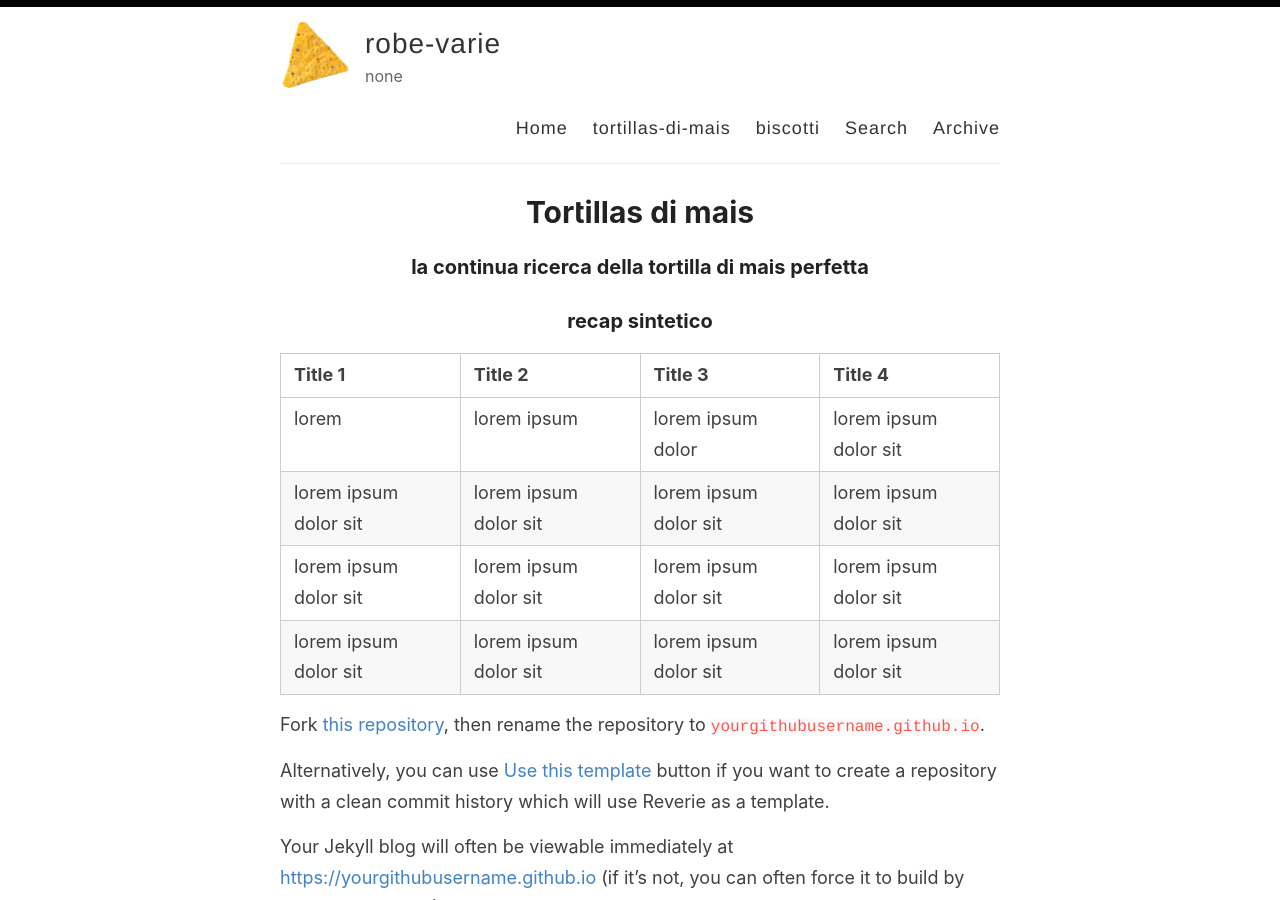
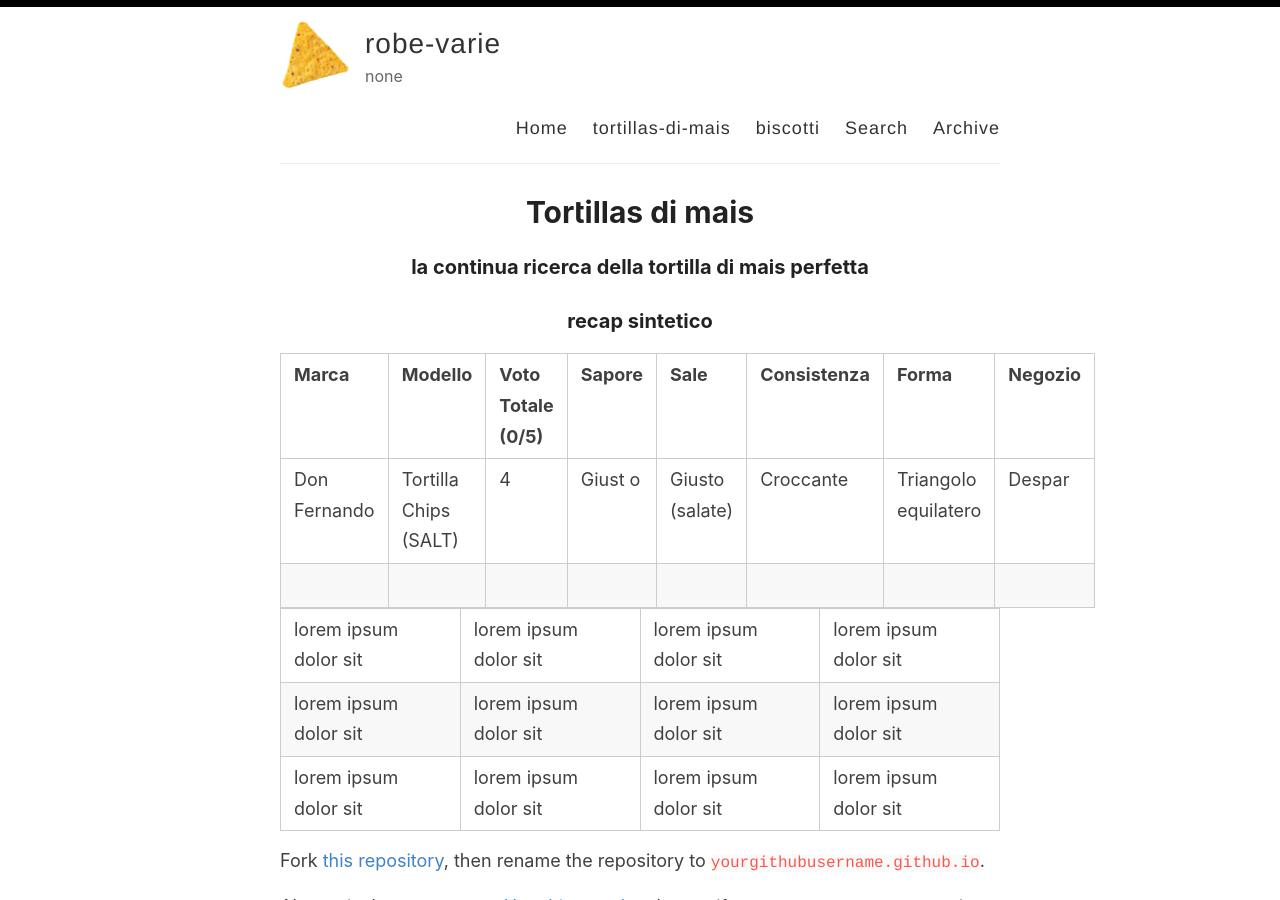
Before and after one commit to robe-varie/robe-varie.github.io, a Jekyll site: the page built from _pages/tortillas-di-mais.md, in a window 1280 px wide and 900 px high. Built offline with Jekyll 4.4.1, drawn with Linux system fonts in a browser that asks for light colours.

Commit message:
Update tortillas-di-mais.md

```diff
--- a/_pages/tortillas-di-mais.md
+++ b/_pages/tortillas-di-mais.md
@@ -10,12 +10,14 @@ permalink: /tortillas-di-mais/
 
 ### recap sintetico
 
-|Title 1               | Title 2               | Title 3               | Title 4              |
-|--------------------- | --------------------- | --------------------- | ---------------------|
-|lorem                 | lorem ipsum           | lorem ipsum dolor     | lorem ipsum dolor sit|
-|lorem ipsum dolor sit | lorem ipsum dolor sit | lorem ipsum dolor sit | lorem ipsum dolor sit|
-|lorem ipsum dolor sit | lorem ipsum dolor sit | lorem ipsum dolor sit | lorem ipsum dolor sit|
-|lorem ipsum dolor sit | lorem ipsum dolor sit | lorem ipsum dolor sit | lorem ipsum dolor sit|
+| Marca             | Modello           | Voto Totale (0/5) | Sapore            | Sale              | Consistenza       | Forma             | Negozio           |
+| ----------------- | ----------------- | ----------------- | ----------------- | ----------------- | ----------------- | ----------------- | ----------------- |
+| Don Fernando      | Tortilla Chips (SALT) | 4             | Giust o           | Giusto (salate)   | Croccante         | Triangolo equilatero | Despar            |
+| | | | | | | | |
+
+| lorem ipsum dolor sit | lorem ipsum dolor sit | lorem ipsum dolor sit | lorem ipsum dolor sit |
+| lorem ipsum dolor sit | lorem ipsum dolor sit | lorem ipsum dolor sit | lorem ipsum dolor sit |
+| lorem ipsum dolor sit | lorem ipsum dolor sit | lorem ipsum dolor sit | lorem ipsum dolor sit |
 
 
 
```
